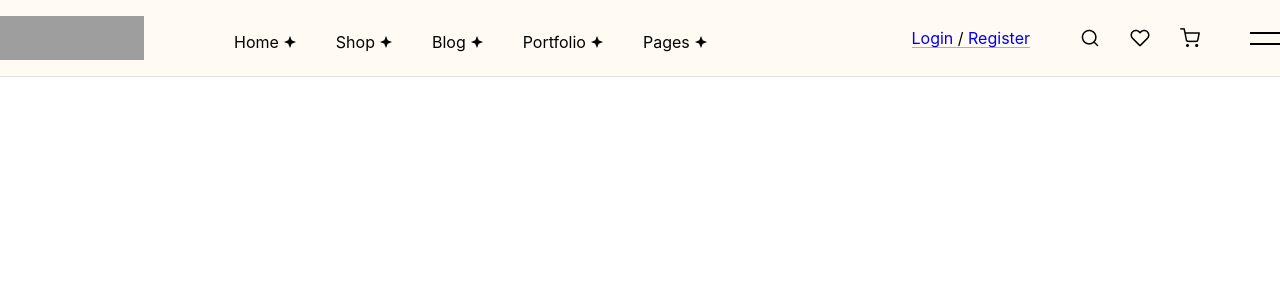
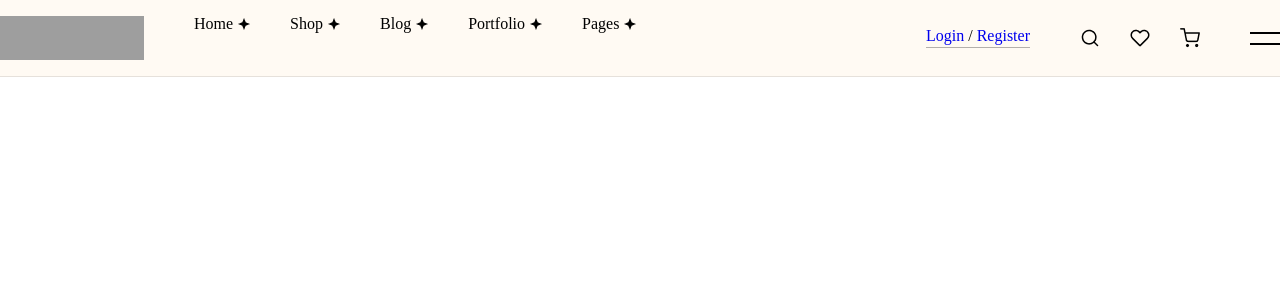
Before and after one commit to lukaoes/shop-ecommerce, a React (Create React App) app: page / in a window 1280 px wide. Shown: the top 300 px of the page. Built offline with nearby package versions, Linux system fonts and the light colour scheme; grey boxes are pictures that could not be loaded.

Commit message:
add GlobalStyles

```diff
--- a/src/App.tsx
+++ b/src/App.tsx
@@ -1,5 +1,4 @@
 import Header from 'components/layout/header'
-import React from 'react'
 
 function App() {
   return <Header />
--- /dev/null
+++ b/src/components/styled/GlobalStyles.ts
@@ -0,0 +1,47 @@
+import { createGlobalStyle } from 'styled-components'
+
+export const GlobalStyles = createGlobalStyle`
+html, body, div, span, applet, object, iframe,
+h1, h2, h3, h4, h5, h6, p, blockquote, pre,
+a, abbr, acronym, address, big, cite, code,
+del, dfn, em, img, ins, kbd, q, s, samp,
+small, strike, strong, sub, sup, tt, var,
+b, u, i, center,
+dl, dt, dd, ol, ul, li,
+fieldset, form, label, legend,
+table, caption, tbody, tfoot, thead, tr, th, td,
+article, aside, canvas, details, embed,
+figure, figcaption, footer, header, hgroup,
+menu, nav, output, ruby, section, summary,
+time, mark, audio, video {
+	margin: 0;
+	padding: 0;
+	border: 0;
+	font-size: 100%;
+	font: inherit;
+	vertical-align: baseline;
+}
+/* HTML5 display-role reset for older browsers */
+article, aside, details, figcaption, figure,
+footer, header, hgroup, menu, nav, section {
+	display: block;
+}
+body {
+	line-height: 1;
+}
+ol, ul {
+	list-style: none;
+}
+blockquote, q {
+	quotes: none;
+}
+blockquote:before, blockquote:after,
+q:before, q:after {
+	content: '';
+	content: none;
+}
+table {
+	border-collapse: collapse;
+	border-spacing: 0;
+}
+`
--- a/src/index.tsx
+++ b/src/index.tsx
@@ -3,10 +3,12 @@
 import './index.css'
 import App from './App'
 import reportWebVitals from './reportWebVitals'
+import { GlobalStyles } from 'components/styled/GlobalStyles'
 
 const root = ReactDOM.createRoot(document.getElementById('root') as HTMLElement)
 root.render(
   <React.StrictMode>
+    <GlobalStyles />
     <App />
   </React.StrictMode>,
 )
```
